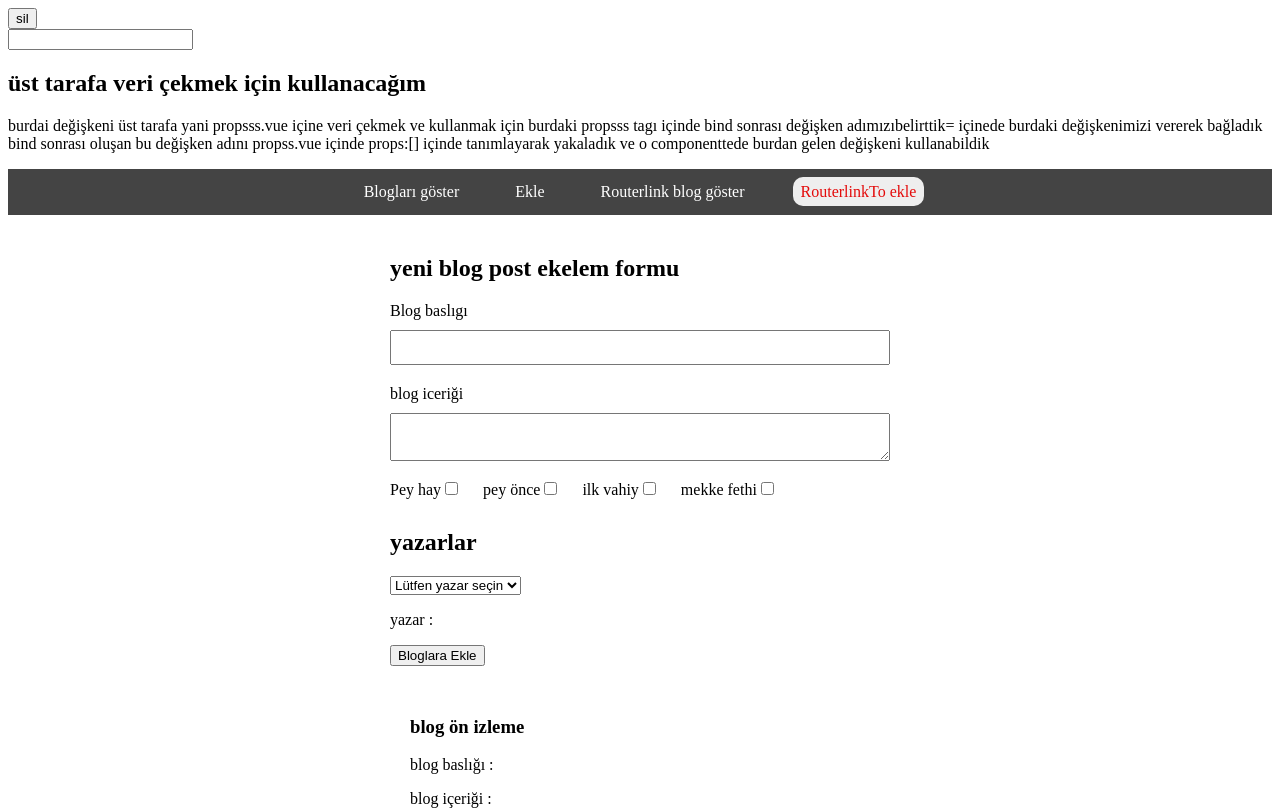
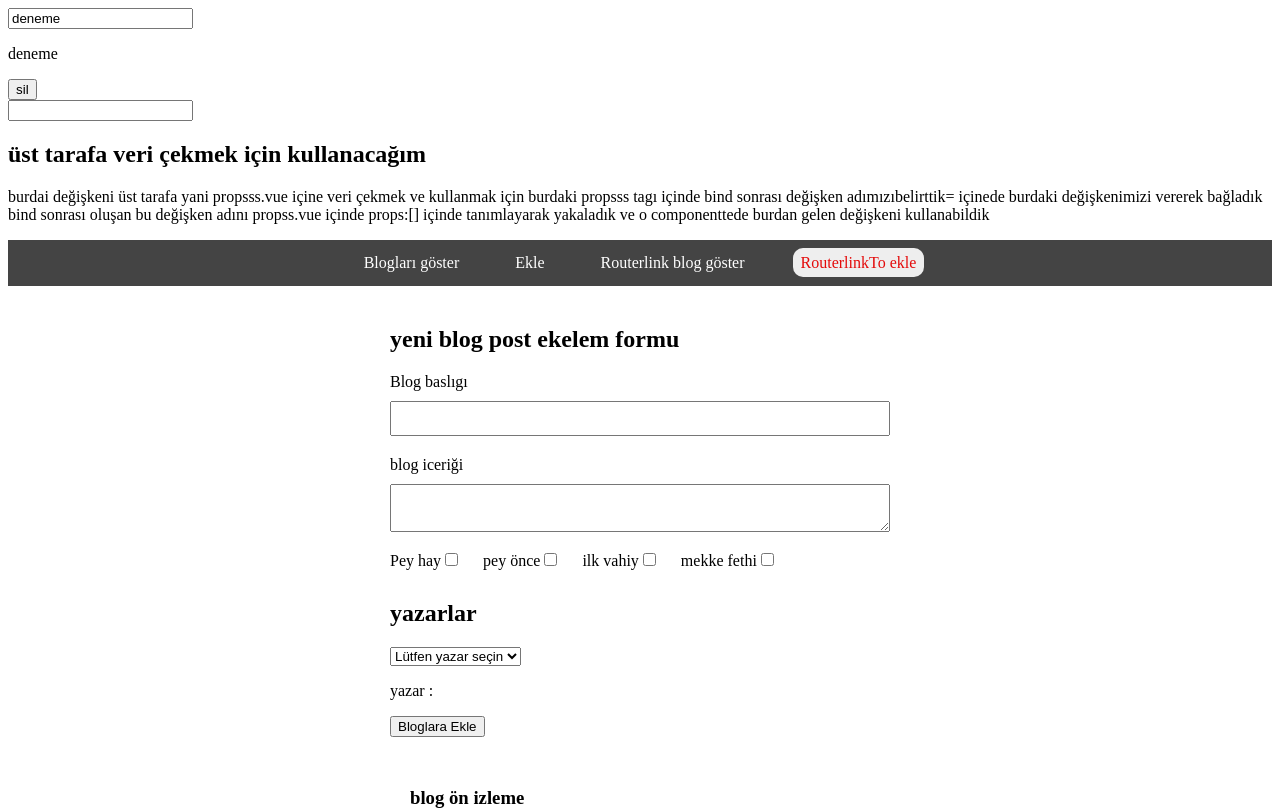
Before and after one commit to EmreYamanYazilim/vue, a Vue app in the folder vue CLI/vue-playlist/: page /ekle in a window 1280 px wide. Shown: the top 810 px of the page. Built offline with nearby package versions, Linux system fonts and the light colour scheme.

Commit message:
v-model çift taraflı veri

```diff
--- a/vue CLI/vue-playlist/src/App.vue
+++ b/vue CLI/vue-playlist/src/App.vue
@@ -1,5 +1,7 @@
 <template>
   <div>
+    <Form></Form>
+
     <cea  @cleann="temizle">asd</cea> <!-- yeni oluşturduğum tag ile cleannn eventi oluşturdum bu eventi biz cea.vue içinden emit ile fırlatarak yakaladım  ve temizle adını verdim App.vue içinde moethods içinde
     bu onu yeni bir fn olarak tanımlayaraak refs vererek ref icerigi yakaladım ve silmesini sağladık-->
     <input type="text" ref="icerik">
@@ -22,6 +24,7 @@ import HeaderIki from './components/headerheader.vue'
 import pratikBilgiler from "./components/pratik-bilgiler.vue"
 import Propsss from "./components/propsss.vue"
 import cea from './components/component-event-aktarim.vue'
+import Form from './components/form.vue'
 
 export default {
   components: {
@@ -30,7 +33,8 @@ export default {
     "app-headerIki": HeaderIki,
     "pratik-bilgiler": pratikBilgiler,
     Propsss, // direk olarak  components içinden imiport ettiğimiz  adı verebiliriz takma at yukarıdakiler gibi bu direk o form öncesindeki takma adımızla yukarıda tag açabiliyoruz
-    cea
+    cea,
+    Form
   },
   data() {
     return {
--- /dev/null
+++ b/vue CLI/vue-playlist/src/components/form.vue
@@ -0,0 +1,20 @@
+<template>
+  <form action="">
+    <input type="text" v-model="text"> <!-- v model ile 2 yönlü bağlanma v model ile aynı zamanda bind etmiş olyporuz ve değişkeni input içine yazdırabiliyoruz-->
+    <p>{{ text }}</p> <!-- inputta yazdıklarımız  p içindede yazılacak  direk value olarak alacak-->
+  </form>
+</template>
+
+<script>
+export default {
+    data() {
+        return {
+            text:'deneme',
+        }
+    }
+}
+</script>
+
+<style>
+
+</style>
```
